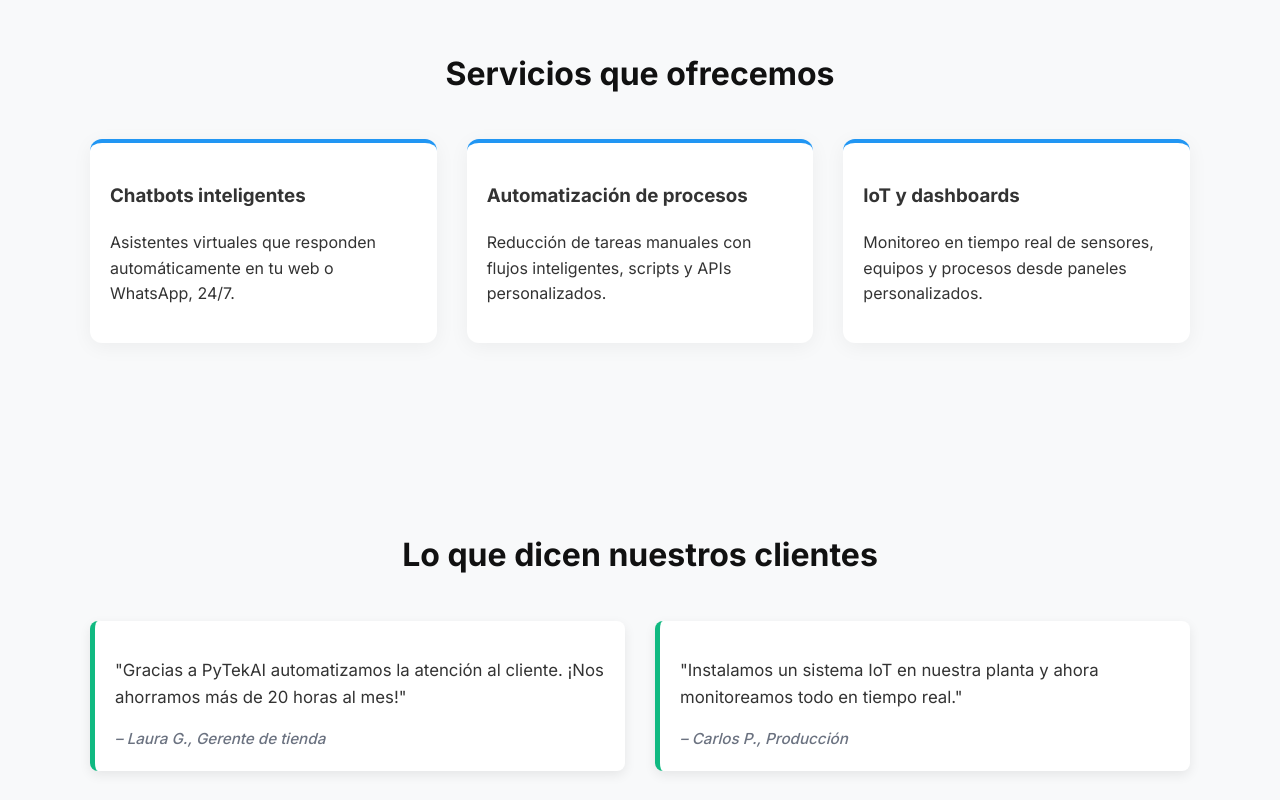
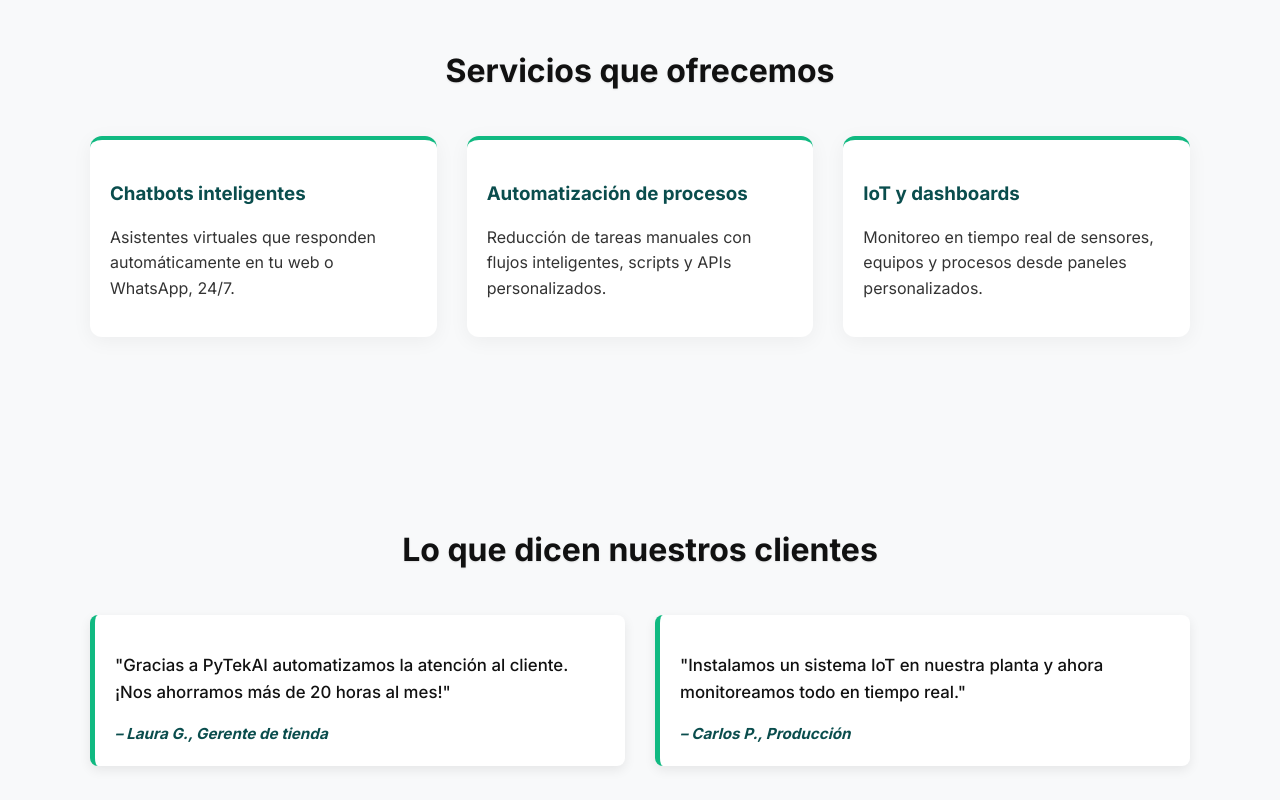
Before and after one commit to EisenDC/PyTekAI, a plain HTML site: page index.html in a window 1280 px wide. Shown: the part 1320-2120 px from the top of the page. Drawn offline with Linux system fonts and the light colour scheme.

Commit message:
Update style.css

```diff
--- a/style.css
+++ b/style.css
@@ -17,7 +17,7 @@ body {
 
 /* === Header === */
 .hero {
-  background-color: #1f7abc;
+  background: linear-gradient(135deg, #0a4d4d, #066e6e);
   color: #ffffff;
   text-align: center;
   padding: 60px 20px 40px;
@@ -61,6 +61,7 @@ h2 {
   font-size: 2em;
   margin-bottom: 40px;
   color: #111;
+  text-shadow: 0 1px 2px rgba(0,0,0,0.1);
 }
 
 .grid {
@@ -75,11 +76,17 @@ h2 {
   box-shadow: 0 4px 20px rgba(0,0,0,0.05);
   padding: 20px;
   transition: transform 0.3s ease;
-  border-top: 4px solid #2196f3;
+  border-top: 4px solid #10b981;
 }
 
 .card:hover {
   transform: translateY(-5px);
+}
+
+.card h3 {
+  color: #0a4d4d;
+  margin-bottom: 10px;
+  font-weight: 600;
 }
 
 .testimonio {
@@ -94,16 +101,17 @@ h2 {
 
 .testimonio p {
   font-size: 1.05rem;
-  color: #333;
+  color: #111;
+  font-weight: 500;
   margin-bottom: 1rem;
 }
 
 .testimonio span {
   display: block;
   font-size: 0.95rem;
-  color: #6b7280;
+  color: #0a4d4d;
   font-style: italic;
-  font-weight: 500;
+  font-weight: 600;
 }
 
 .about, .contacto {
```
